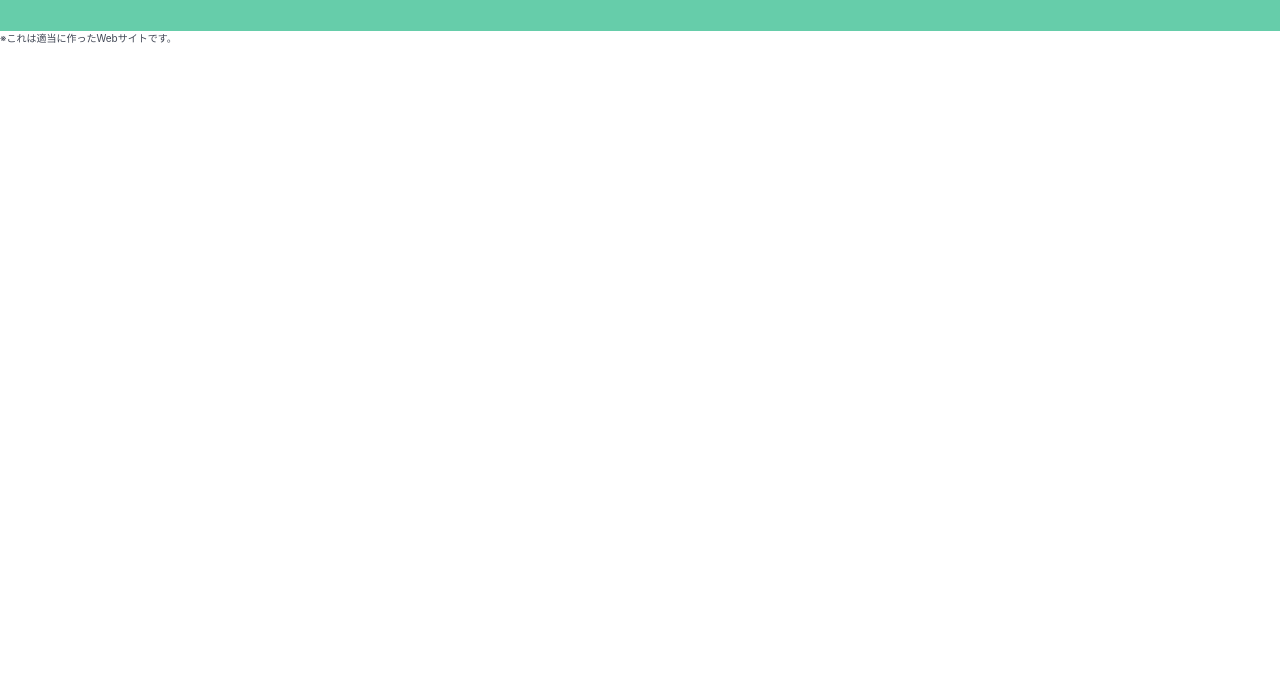
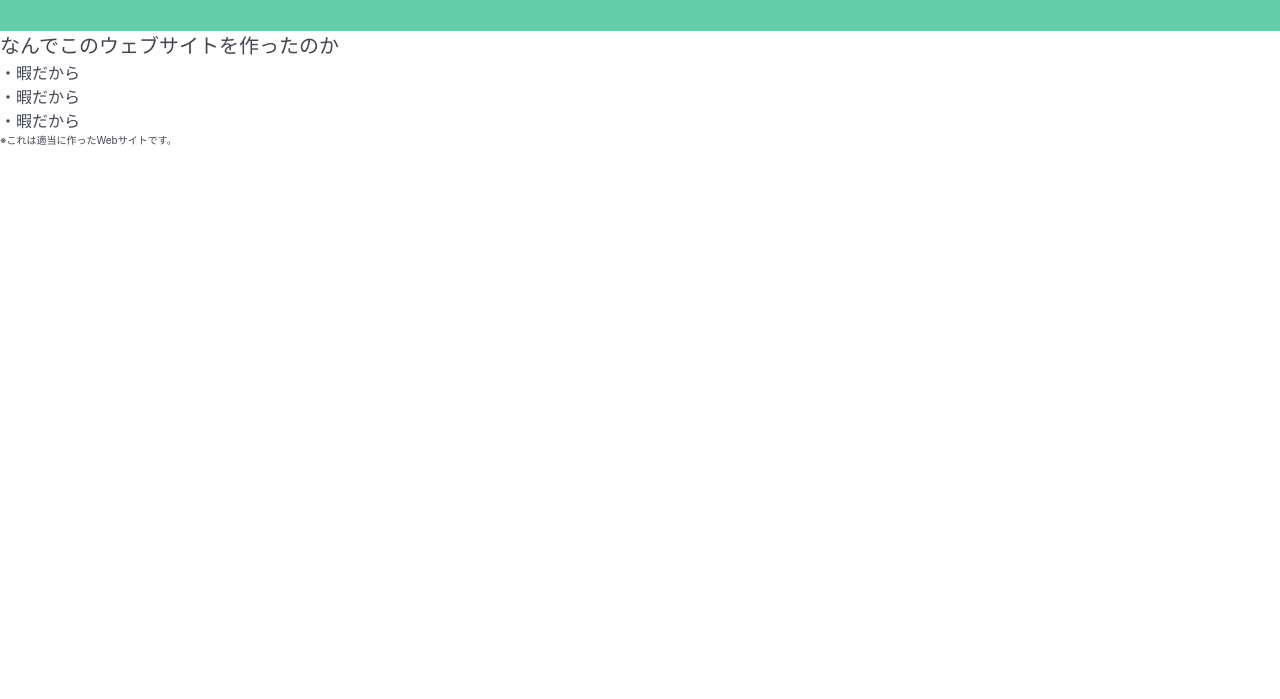
Before and after one commit to kasorikkuraba-a11y/tako-r, a website: page index.html in a window 1280 px wide. Shown: the part 101-800 px from the top of the page. Drawn offline with nearby package versions, Linux system fonts and the light colour scheme.

Commit message:
Update index.html

```diff
--- a/index.html
+++ b/index.html
@@ -12,6 +12,10 @@
         <h1 class="title">しゅうじのホームページ</h1>
       </div>
     </section>
+    <p class="Notmini">なんでこのウェブサイトを作ったのか</p>
+    <p>・暇だから</p>
+    <p>・暇だから</p>
+    <p>・暇だから</p>
     <h2 class="mini">※これは適当に作ったWebサイトです。</h2>
   </body>
 </html>
```
